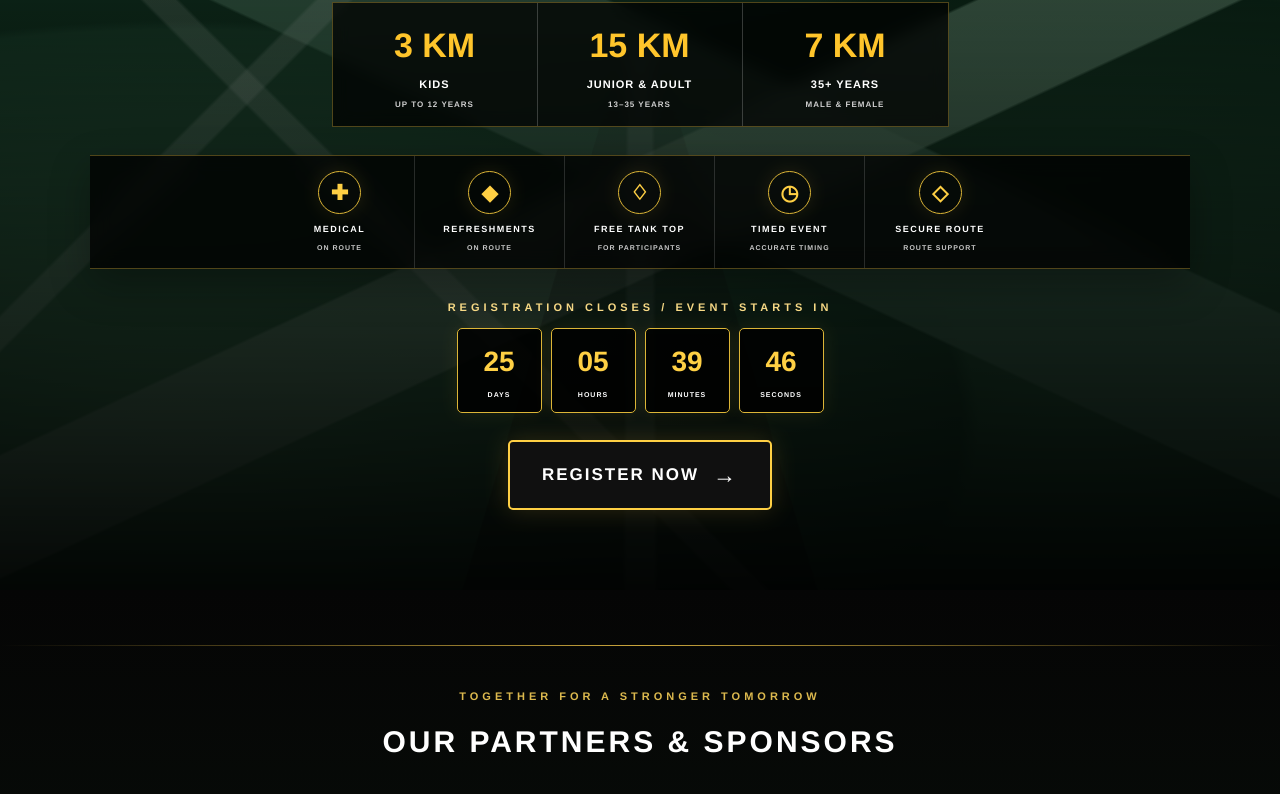
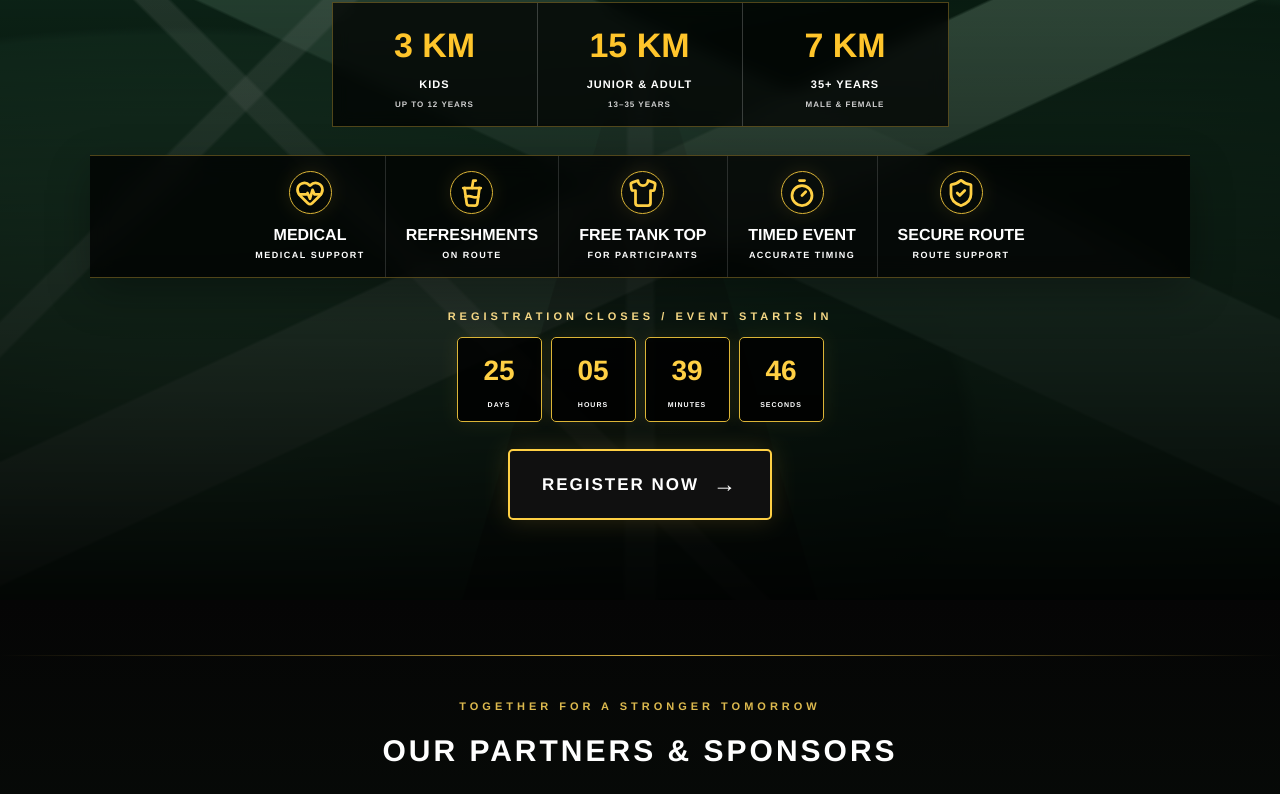
Before and after one commit to xshaykumar/akshay-copy, a Next.js app: page / in a window 1280 px wide. Shown: the part 826-1620 px from the top of the page. Built offline with nearby package versions, Linux system fonts and the light colour scheme.

Commit message:
Enhance event perks with icons and details
Updated event features section with icons and descriptions.

```diff
--- a/components/public/HaldwaniHillRush.tsx
+++ b/components/public/HaldwaniHillRush.tsx
@@ -1,6 +1,13 @@
 "use client";
 
 import { useEffect, useState } from "react";
+import {
+  HeartPulse,
+  CupSoda,
+  Shirt,
+  Timer,
+  ShieldCheck,
+} from "lucide-react";
 import styles from "./HaldwaniHillRush.module.css";
 
 const REGISTER_URL = "https://rzp.io/rzp/CFg0yaFX";
@@ -120,39 +127,70 @@ export default function HaldwaniHillRush() {
             </div>
           </div>
 
-          {/* EVENT PERKS */}
-          <div className={styles.perks}>
-            <div className={styles.perk}>
-              <div className={styles.perkIcon}>✚</div>
-              <span>MEDICAL</span>
-              <small>ON ROUTE</small>
-            </div>
+          {/* ================= EVENT FEATURES ================= */}
 
-            <div className={styles.perk}>
-              <div className={styles.perkIcon}>◆</div>
-              <span>REFRESHMENTS</span>
-              <small>ON ROUTE</small>
-            </div>
+<div className={styles.perks}>
 
-            <div className={styles.perk}>
-              <div className={styles.perkIcon}>♢</div>
-              <span>FREE TANK TOP</span>
-              <small>FOR PARTICIPANTS</small>
-            </div>
+  <div className={styles.perk}>
+    <div className={styles.perkIcon}>
+      <HeartPulse size={30} strokeWidth={2.2} />
+    </div>
 
-            <div className={styles.perk}>
-              <div className={styles.perkIcon}>◷</div>
-              <span>TIMED EVENT</span>
-              <small>ACCURATE TIMING</small>
-            </div>
+    <div className={styles.perkText}>
+      <strong>MEDICAL</strong>
+      <span>MEDICAL SUPPORT</span>
+    </div>
+  </div>
 
-            <div className={styles.perk}>
-              <div className={styles.perkIcon}>◇</div>
-              <span>SECURE ROUTE</span>
-              <small>ROUTE SUPPORT</small>
-            </div>
-          </div>
 
+  <div className={styles.perk}>
+    <div className={styles.perkIcon}>
+      <CupSoda size={30} strokeWidth={2.2} />
+    </div>
+
+    <div className={styles.perkText}>
+      <strong>REFRESHMENTS</strong>
+      <span>ON ROUTE</span>
+    </div>
+  </div>
+
+
+  <div className={styles.perk}>
+    <div className={styles.perkIcon}>
+      <Shirt size={30} strokeWidth={2.2} />
+    </div>
+
+    <div className={styles.perkText}>
+      <strong>FREE TANK TOP</strong>
+      <span>FOR PARTICIPANTS</span>
+    </div>
+  </div>
+
+
+  <div className={styles.perk}>
+    <div className={styles.perkIcon}>
+      <Timer size={30} strokeWidth={2.2} />
+    </div>
+
+    <div className={styles.perkText}>
+      <strong>TIMED EVENT</strong>
+      <span>ACCURATE TIMING</span>
+    </div>
+  </div>
+
+
+  <div className={styles.perk}>
+    <div className={styles.perkIcon}>
+      <ShieldCheck size={30} strokeWidth={2.2} />
+    </div>
+
+    <div className={styles.perkText}>
+      <strong>SECURE ROUTE</strong>
+      <span>ROUTE SUPPORT</span>
+    </div>
+  </div>
+
+</div>
           {/* COUNTDOWN */}
           <div className={styles.countdownTitle}>
             REGISTRATION CLOSES / EVENT STARTS IN
```
